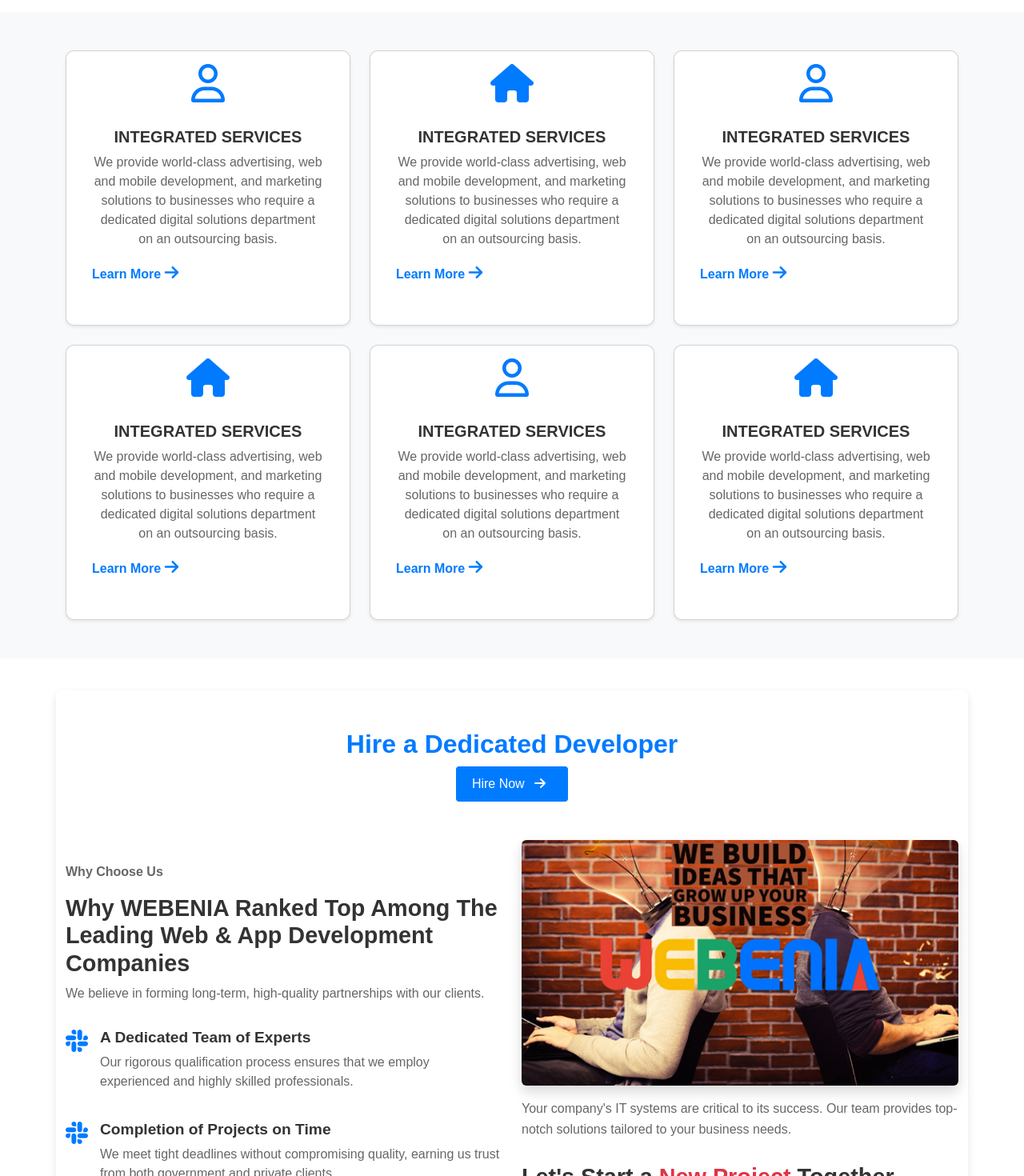
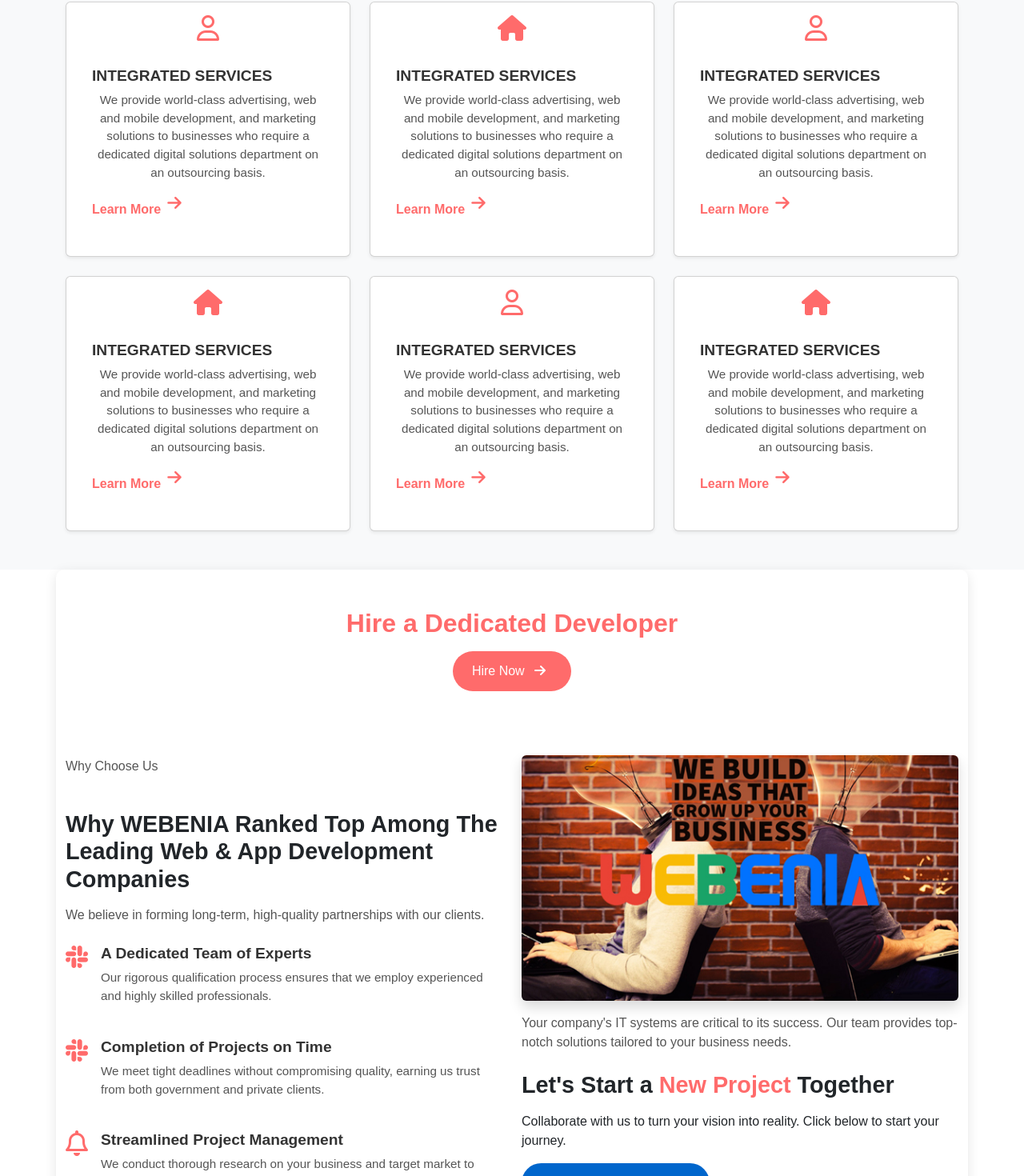
Before and after one commit to Karimtarek011420/webenia, a React (Vite) app: page / in a window 1280 px wide. Shown: the part 1138-2608 px from the top of the page at 80% size. Built offline with nearby package versions, Linux system fonts and the light colour scheme.

Commit message:
sec commissdt

```diff
--- a/src/Components/Content/Content.css
+++ b/src/Components/Content/Content.css
@@ -1,122 +1,96 @@
-/* Global Styles */
+/* General Styling */
 body {
-    font-family: 'Roboto', sans-serif; /* Corporate font */
-    margin: 0;
-    padding: 0;
-    box-sizing: border-box;
+  font-family: 'Roboto', sans-serif;
+  line-height: 1.6;
+}
+
+.content-container {
   background-color: #f9f9f9;
 }
 
-  /* Container and Section Styles */
-  .content-container {
-    width: 100%;
-    margin: 0 auto;
-    padding: 40px 0;
-  }
-
-  .container {
-    max-width: 1200px;
-    margin: 0 auto;
-  }
-
-  .text-center {
-    text-align: center;
-  }
-
-  .py-5 {
-    padding-top: 5rem;
-    padding-bottom: 5rem;
-  }
-
-  .bg-light {
-    background-color: #f8f9fa;
-  }
-
-  .services .card {
-    transition: transform 0.3s ease, box-shadow 0.3s ease;
-    border-radius: 10px;
-  }
-
-  .service-card:hover {
-    transform: translateY(-10px);
-    box-shadow: 0 10px 30px rgba(0, 0, 0, 0.1);
-  }
-
-  /* Headings and Text */
+/* Text Styling */
 .greeting {
-    font-size: 1.5rem;
-    font-weight: 500;
-    color: #333;
-    margin-bottom: 20px;
+  font-size: 1.2rem;
+  color: #555;
+  margin-bottom: 0.5rem;
 }
 
 .brand-name {
-    color: #007BFF;
-    font-weight: 700;
+  font-weight: bold;
+  color: #ff6b6b;
 }
 
 .main-heading {
   font-size: 2.5rem;
   font-weight: 700;
-    margin-bottom: 20px;
+  margin-bottom: 1.5rem;
+  color: #333;
 }
 
-  .highlight {
-    color: #007BFF;
+.main-heading .highlight {
+  color: #ff6b6b;
+}
+
+.description {
+  font-size: 1rem;
+  color: #666;
+  margin-bottom: 1rem;
 }
 
 .sub-heading {
-    font-size: 2rem;
-    color: #333;
-    margin-top: 30px;
+  font-size: 1.8rem;
+  font-weight: bold;
+  color: #444;
+  margin-top: 2rem;
+  margin-bottom: 1rem;
 }
 
-  .description {
-    font-size: 1.1rem;
-    color: #555;
-    line-height: 1.6;
-    margin-bottom: 30px;
+/* Services Section */
+.services {
+  background-color: #fff;
+  padding: 3rem 1rem;
 }
 
-  /* Service Cards */
+.service-card {
+  border-radius: 8px;
+  transition: transform 0.3s ease, box-shadow 0.3s ease;
+}
+
+.service-card i {
+  font-size: 2rem;
+  color: #ff6b6b;
+  margin-bottom: 1rem;
+}
+
 .service-card .card-title {
-    font-size: 1.25rem;
-    font-weight: 600;
+  font-size: 1.2rem;
+  font-weight: bold;
   color: #333;
+  margin-bottom: 0.5rem;
 }
 
 .service-card .card-text {
-    font-size: 1rem;
-    color: #666;
-    margin-bottom: 20px;
+  font-size: 0.95rem;
+  color: #555;
+  margin-bottom: 1rem;
 }
 
-  .service-card .fa-regular,
-  .service-card .fa-solid {
-    font-size: 3rem;
-    color: #007BFF;
-    margin-bottom: 15px;
+.service-card:hover {
+  transform: translateY(-10px);
+  box-shadow: 0 4px 15px rgba(0, 0, 0, 0.1);
 }
 
-  .text-start {
+.service-card h5 {
   font-size: 1rem;
-    font-weight: 600;
-    color: #007BFF;
-    cursor: pointer;
-    transition: color 0.2s ease;
+  font-weight: bold;
+  color: #ff6b6b;
+  display: flex;
+  align-items: center;
+  justify-content: flex-start;
 }
 
-  .text-start:hover {
-    color: #0056b3;
-  }
-
-  /* Hover Effects for Cards */
-  .hover-card {
-    cursor: pointer;
-  }
-
-  .bg-success-subtle {
-    background-color: #eafaf1;
+.service-card h5 i {
+  margin-left: 0.5rem;
 }
 
 /* Responsive Design */
@@ -126,14 +100,10 @@
   }
 
   .description {
-      font-size: 1rem;
+    font-size: 0.95rem;
   }
 
   .sub-heading {
     font-size: 1.5rem;
   }
-
-    .card {
-      margin-bottom: 20px;
 }
-  }
--- a/src/Components/Dedicated/dedicated.css
+++ b/src/Components/Dedicated/dedicated.css
@@ -1,110 +1,127 @@
-/* General Styles */
+/* General Styling */
 body {
   font-family: 'Poppins', sans-serif;
-  background-color: #f8f9fa;
   color: #333;
+  background-color: #f9f9f9;
 }
 
-/* Dedicated Section */
+/* Section Styling */
 .dedicated {
   background-color: #ffffff;
-  border-radius: 8px;
-  padding: 40px 20px;
-  box-shadow: 0 4px 10px rgba(0, 0, 0, 0.1);
+  border-radius: 10px;
+  box-shadow: 0 4px 15px rgba(0, 0, 0, 0.1);
+  padding: 3rem 1rem;
 }
 
 /* Header Section */
+.header-section {
+  margin-bottom: 2rem;
+}
+
 .header-section .title {
   font-size: 2rem;
-  font-weight: 700;
-  color: #007bff;
+  font-weight: bold;
+  color: #ff6b6b;
+  margin-bottom: 1rem;
 }
 
-.btn-primary {
-  background-color: #007bff;
-  color: #ffffff;
+.header-section .btn-primary {
+  background-color: #ff6b6b;
   border: none;
-  padding: 10px 20px;
+  padding: 0.8rem 1.5rem;
+  color: #fff;
+  border-radius: 50px;
   font-size: 1rem;
-  cursor: pointer;
-  border-radius: 4px;
-  transition: background-color 0.3s ease;
+  transition: all 0.3s ease;
 }
 
-.btn-primary:hover {
-  background-color: #0056b3;
+.header-section .btn-primary:hover {
+  background-color: #ff4a4a;
+  box-shadow: 0 4px 10px rgba(255, 107, 107, 0.3);
 }
 
-/* Content Section */
-.content-left, .content-right {
-  padding: 20px;
+/* Left Column */
+.content-left {
+  padding-right: 2rem;
 }
 
 .subtitle {
-  font-size: 1.2rem;
-  font-weight: 600;
-  color: #007bff;
+  font-size: 1.1rem;
+  color: #ff6b6b;
+  margin-bottom: 0.5rem;
 }
 
 .heading {
   font-size: 1.8rem;
-  font-weight: 700;
-  color: #333;
+  font-weight: bold;
+  margin-bottom: 1rem;
+}
+
+.heading .highlight {
+  color: #ff6b6b;
 }
 
 .description {
   font-size: 1rem;
-  line-height: 1.6;
-  color: #666;
+  color: #555;
+  margin-bottom: 1.5rem;
 }
 
-/* Features */
+/* Feature Items */
 .feature-item {
-  align-items: flex-start;
-  margin-bottom: 20px;
+  margin-bottom: 1.5rem;
 }
 
 .feature-item .icon {
   font-size: 2rem;
-  color: #007bff;
-  margin-right: 15px;
+  color: #ff6b6b;
+  margin-right: 1rem;
 }
 
 .feature-title {
   font-size: 1.2rem;
-  font-weight: 600;
+  font-weight: bold;
   color: #333;
 }
 
 .feature-description {
-  font-size: 1rem;
-  color: #666;
+  font-size: 0.95rem;
+  color: #555;
 }
 
-/* Buttons */
+/* Right Column */
+img {
+  border-radius: 8px;
+}
+
+.mt-3 {
+  margin-top: 1rem !important;
+}
+
 .btn-secondary {
-  background-color: #28a745;
-  color: #ffffff;
+  background-color: #0066cc;
   border: none;
-  padding: 10px 20px;
+  padding: 0.8rem 1.5rem;
+  color: #fff;
+  border-radius: 50px;
   font-size: 1rem;
-  cursor: pointer;
-  border-radius: 4px;
-  transition: background-color 0.3s ease;
+  transition: all 0.3s ease;
 }
 
 .btn-secondary:hover {
-  background-color: #1e7e34;
-}
-
-/* Highlight Text */
-.highlight {
-  color: #dc3545;
+  background-color: #0055a3;
+  box-shadow: 0 4px 10px rgba(0, 102, 204, 0.3);
 }
 
 /* Media Queries */
 @media (max-width: 768px) {
-  .content-left, .content-right {
+  .content-left,
+  .col-md-6 {
+    padding: 0;
     text-align: center;
   }
+
+  .feature-item {
+    justify-content: center;
+  }
 }
--- a/src/Components/Industries/Industries.css
+++ b/src/Components/Industries/Industries.css
@@ -1,129 +1,165 @@
-/* General Styling */
+/* Container Styling */
 .industries-container {
-  padding: 2rem;
-  background-color: #f9f9f9;
-  font-family: "Roboto", sans-serif;
+  padding: 4rem 2rem;
+  background: linear-gradient(135deg, #f0f4f8, #ffffff);
+  text-align: center;
+  font-family: 'Poppins', sans-serif;
 }
 
-/* Titles */
+/* Titles and Subtitle */
 .title-primary {
-  color: #007bff;
-  font-size: 1.5rem;
-  font-weight: bold;
-  margin-bottom: 0.5rem;
+  font-size: 1.8rem;
+  color: #0056d2;
+  font-weight: 600;
+  text-transform: uppercase;
+  letter-spacing: 2px;
 }
 
 .title-secondary {
-  font-size: 2.5rem;
+  font-size: 2.8rem;
+  color: #333;
+  margin: 0.5rem 0 1.5rem;
+  font-weight: 700;
+}
+
+.subtitle {
+  font-size: 1rem;
+  color: #555;
+  max-width: 600px;
+  margin: 0 auto 2.5rem;
+  line-height: 1.8;
+}
+
+/* Grid Layout */
+.industries-grid {
+  display: grid;
+  grid-template-columns: repeat(auto-fit, minmax(220px, 1fr));
+  gap: 2rem;
+  padding: 0 2rem;
+  justify-items: center;
+  align-items: center;
+}
+
+/* Industry Card Styling */
+.industry-card {
+  position: relative;
+  padding: 2rem;
+  border-radius: 15px;
+  background: #ffffff;
+  color: black;
+  font-size: 1.1rem;
+  font-weight: 600;
+  text-transform: capitalize;
+  box-shadow: 0 10px 20px rgba(0, 0, 0, 0.1);
+  transition: transform 0.3s ease, box-shadow 0.3s ease;
+  text-align: center;
+  overflow: hidden;
+  z-index: 1;
+}
+
+.industry-card::before {
+  content: "";
+  position: absolute;
+  top: 0;
+  left: 0;
+  width: 100%;
+  height: 100%;
+  background: rgba(0, 0, 0, 0.1);
+  clip-path: circle(30% at 30% 20%);
+  transition: clip-path 0.4s ease;
+  z-index: -1;
+}
+
+.industry-card:hover {
+  transform: translateY(-10px);
+  box-shadow: 0 15px 30px rgba(0, 0, 0, 0.2);
+}
+
+.industry-card:hover::before {
+  clip-path: circle(75%);
+}
+
+/* Dynamic Background Colors */
+.industry-bg-info {
+  background-color: #6f7475;
+}
+
+.industry-bg-warning {
+  background-color: #f8f9fa;
+}
+
+.industry-bg-success {
+  background-color: #f8f9fa;
+}
+
+.industry-bg-orange {
+  background-color: #f8f9fa;
+}
+
+.industry-bg-light {
+  background-color: #f8f9fa;
   color: #333;
 }
 
-.subtitle {
-  color: #666;
-  font-size: 1rem;
-  margin-top: 0.5rem;
+.industry-bg-danger {
+  background-color: #f8f9fa;
 }
 
-/* Industries Grid */
-.industries-grid {
-  display: grid;
-  grid-template-columns: repeat(auto-fit, minmax(250px, 1fr));
-  gap: 1.5rem;
-  margin-top: 2rem;
+.industry-bg-purple {
+  background-color: #827f88;
 }
 
-.industry-card {
-  padding: 1.5rem;
-  border-radius: 12px;
-  color: white;
-  font-size: 1.2rem;
-  font-weight: bold;
-  display: flex;
-  justify-content: center;
-  align-items: center;
-  text-align: center;
-  box-shadow: 0px 4px 10px rgba(0, 0, 0, 0.1);
-  transition: transform 0.3s ease, box-shadow 0.3s ease;
+.industry-bg-primary {
+  background-color: #73777c;
 }
 
-.industry-card:hover {
-  transform: scale(1.05);
-  box-shadow: 0px 6px 15px rgba(0, 0, 0, 0.2);
+.industry-bg-cyan {
+  background-color: #f8f9fa;
 }
 
-/* Colors */
-.industry-bg-info {
-    background: linear-gradient(135deg, #6c757d, #495057);
-}
-.industry-bg-warning {
-  background: linear-gradient(135deg, #14fdaf, #fd7e14);
-}
-.industry-bg-success {
-    background: linear-gradient(135deg, #6c757d, #495057);
-}
-.industry-bg-orange {
-    background: linear-gradient(135deg, #b3b9b7, #beb3b5);
-}
-.industry-bg-light {
-  background: linear-gradient(135deg, #14fdaf, #e9ecef);
-  color: #333;
-}
-.industry-bg-danger {
-  background: linear-gradient(135deg, #b3b9b7, #beb3b5);
-}
-.industry-bg-purple {
-  background: linear-gradient(135deg, #6c757d, #495057);
-}
-.industry-bg-primary {
-  background: linear-gradient(135deg, #b3b9b7, #beb3b5);
-}
-.industry-bg-cyan {
-  background: linear-gradient(135deg, #17a2b8, #0dcaf0);
-}
 .industry-bg-dark {
-    background: linear-gradient(135deg, #b3b9b7, #beb3b5);
-}
-.industry-bg-muted {
-    background: linear-gradient(135deg, #6c757d, #495057);
-}
-.industry-bg-secondary {
-  background: linear-gradient(135deg, #6c757d, #495057);
+  background-color: #343a40;
 }
 
-/* CTA */
+.industry-bg-muted {
+  background-color: #6c757d;
+}
+
+.industry-bg-secondary {
+  background-color: #6c757d;
+}
+
+/* Call-to-Action Section */
 .cta-text {
-  font-size: 1.5rem;
+  font-size: 1.2rem;
+  color: #333;
   margin-bottom: 1rem;
-  color: #333;
 }
 
 .cta-button {
-  padding: 0.75rem 1.5rem;
+  background: linear-gradient(90deg, #007bff, #0056d2);
+  color:white;
+  padding: 0.8rem 2rem;
+  border: none;
+  border-radius: 50px;
   font-size: 1rem;
-  color: white;
-  border: none;
-  border-radius: 25px;
-  background: linear-gradient(135deg, #007bff, #6610f2);
-  transition: background 0.3s ease;
+  font-weight: 600;
+  cursor: pointer;
+  transition: background 0.3s ease, transform 0.2s ease;
 }
 
 .cta-button:hover {
-  background: linear-gradient(135deg, #6610f2, #007bff);
+  background: linear-gradient(90deg, #0056d2, #003d99);
+  transform: scale(1.05);
 }
 
-/* Animations */
-.fade-in {
-  animation: fadeIn 0.8s ease forwards;
-  opacity: 0;
-}
+/* Responsive Design */
+@media (max-width: 768px) {
+  .title-secondary {
+    font-size: 2.2rem;
+  }
 
-@keyframes fadeIn {
-  0% {
-    opacity: 0;
-    transform: translateY(10px);
-  }
-  100% {
-    opacity: 1;
-    transform: translateY(0);
+  .cta-button {
+    width: 100%;
   }
 }
```
Lines whose indentation alone changed are shown as unchanged.
